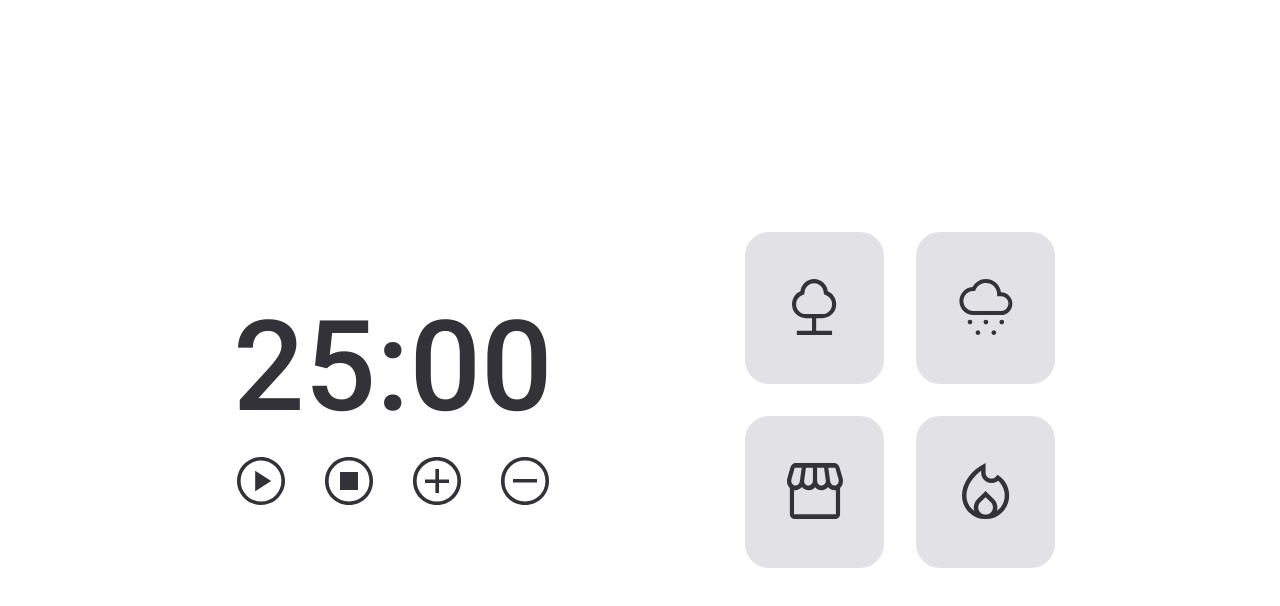
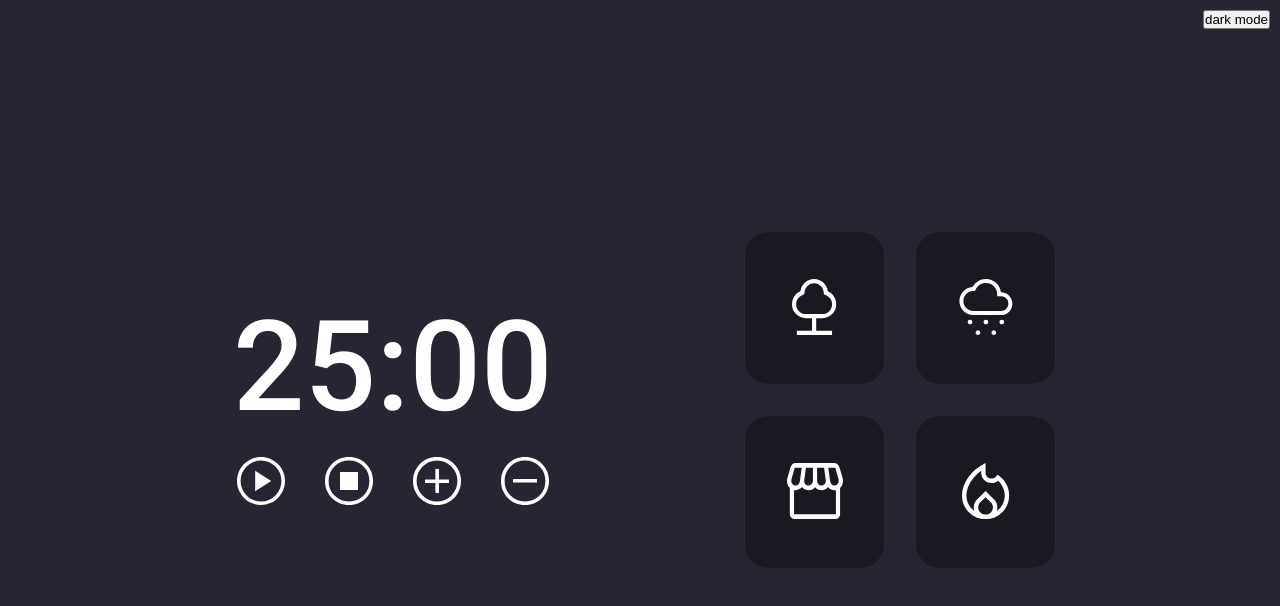
Before and after one commit to henxxavier/focus-timer-2.0, a plain HTML site: page index.html in a window 1280 px wide. Drawn offline with Linux system fonts and the light colour scheme.

Commit message:
add dark mode

```diff
--- a/index.html
+++ b/index.html
@@ -13,7 +13,8 @@
     <link rel="stylesheet" href="style.css" />
     <script src="./js/index.js" type="module" defer></script>
   </head>
-  <body>
+  <body class="dark">
+    <button class="dark-mode">dark mode</button>
     <main>
       <div class="timer-wrapper">
         <div class="display-timer">
--- a/js/index.js
+++ b/js/index.js
@@ -27,11 +27,12 @@ const fallAudio = new Audio("./assets/Floresta.wav");
 const coffShopAudio = new Audio("./assets/Cafeteria.wav");
 const fireplaceAudio = new Audio("./assets/Lareira.wav");
 
+let cardFallActive = false;
+let cardRainActive = false;
+let cardFireplaceActive = false;
+let cardFireActive = false;
 
-let cardFallActive = false
-let cardRainActive = false
-let cardFireplaceActive = false
-let cardFireActive = false
+const darkMode = document.querySelector(".dark-mode");
 
 //funcoes
 const resetCards = () => {
@@ -129,16 +130,14 @@ buttonSubtract.addEventListener("click", () => {
 //eventos cards
 buttonFall.addEventListener("click", () => {
   resetCards();
-  cardFallActive = !cardFallActive
+  cardFallActive = !cardFallActive;
 
   if (cardFallActive == true) {
     buttonFall.classList.add("color-green");
     svgFall.classList.add("svg-white");
 
     fallAudio.play();
-  }
-
-  else {
+  } else {
     buttonFall.classList.remove("color-green");
     svgFall.classList.remove("svg-white");
 
@@ -148,10 +147,9 @@ buttonFall.addEventListener("click", () => {
 
 buttonRain.addEventListener("click", () => {
   resetCards();
-  cardRainActive = !cardRainActive
+  cardRainActive = !cardRainActive;
 
   if (cardRainActive == true) {
-
     buttonRain.classList.add("color-blue");
     svgRain.classList.add("svg-white");
 
@@ -162,34 +160,29 @@ buttonRain.addEventListener("click", () => {
 
     rainAudio.pause();
   }
-
 });
 
 buttonFireplace.addEventListener("click", () => {
   resetCards();
-  cardFireplaceActive = !cardFireplaceActive
+  cardFireplaceActive = !cardFireplaceActive;
 
   if (cardFireplaceActive == true) {
-
     buttonFireplace.classList.add("color-brown");
     svgFireplace.classList.add("svg-white");
 
     coffShopAudio.play();
-  }
-
-  else {
+  } else {
     buttonFireplace.classList.remove("color-brown");
     svgFireplace.classList.remove("svg-white");
 
     coffShopAudio.pause();
   }
-
 });
 
 buttonFire.addEventListener("click", () => {
   resetCards();
 
-  cardFireActive = !cardFireActive
+  cardFireActive = !cardFireActive;
 
   if (cardFireActive == true) {
     buttonFire.classList.add("color-orange");
@@ -202,5 +195,10 @@ buttonFire.addEventListener("click", () => {
 
     fireplaceAudio.pause();
   }
+});
 
-});
+//darkmode
+
+darkMode.addEventListener("click", () => {
+  document.querySelector("body").classList.toggle("dark")
+})
--- a/style.css
+++ b/style.css
@@ -99,3 +99,28 @@ main {
 .color-orange {
   background-color: rgba(208, 54, 11, 0.62)
 }
+
+/* dark mode */
+
+.dark-mode {
+  position: absolute;
+  right: 0;
+  margin: 1rem;
+}
+
+.dark {
+  background-color: #262632;
+}
+
+.dark span,
+.dark path {
+  color: white;
+  fill: white;
+}
+
+.dark .card-outono,
+.dark .card-chuva,
+.dark .card-lareira,
+.dark .card-fogo {
+  background-color: #191921;
+}
```
